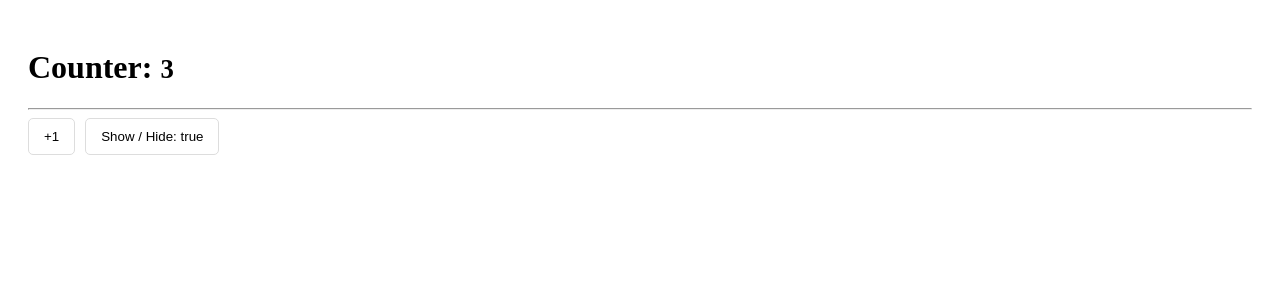
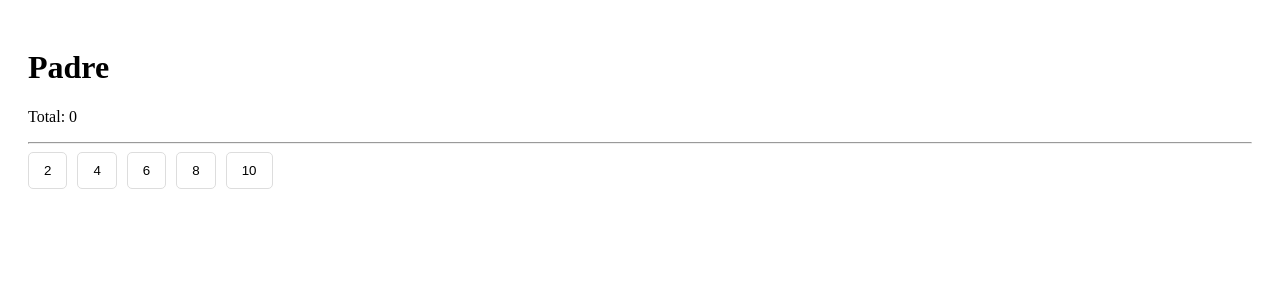
Before and after one commit to vrmedina/r_HooksApp, a React app: page / in a window 1280 px wide. Shown: the top 300 px of the page. Built offline with nearby package versions, Linux system fonts and the light colour scheme; the HTML template or start-up script is replaced by a standard one.

Commit message:
end of section general hooks

```diff
--- /dev/null
+++ b/src/06-memos/CallbackHook.jsx
@@ -0,0 +1,24 @@
+import { useCallback, useState } from "react";
+import { ShowIncrement } from "./ShowIncrement";
+
+export const CallbackHook = () => {
+  const [counter, setCounter] = useState(10);
+
+  // useCallback soluciona ese problema, esta funcion ocupa el mismo espacio en memoria siempre
+  const incrementFather = useCallback((value = 1) => {
+    setCounter((c) => c + value);
+  }, []);
+
+  // Apunta a distintos espacios de memoria cada vez que se redibuja el componente
+  //   const incrementFather = () => {
+  //     setCounter(counter + 1);
+  //   }
+
+  return (
+    <>
+      <h1>useCallback Hook: {counter}</h1>
+      <hr />
+      <ShowIncrement increment={incrementFather} />
+    </>
+  );
+};
--- a/src/06-memos/MemoHook.jsx
+++ b/src/06-memos/MemoHook.jsx
@@ -1,15 +1,25 @@
-import { useState } from "react";
+import { useMemo, useState } from "react";
 import { useCounter } from "../05-useLayoutEffect/hooks/useCounter";
 
+const heavyFunction = ( n = 100 ) => {
+  for (let i = 0; i < n; i++) {
+    console.log("Ahi vamos! ...");
+  }
+  return `${n} iteraciones...`
+}
+
 export const MemoHook = () => {
-  const { counter, increment } = useCounter(3);
+  const { counter, increment } = useCounter(4000);
   const [show, setShow] = useState(true);
+  const memorizedValue = useMemo(() => heavyFunction(counter), [counter])
+
   return (
     <>
       <h1>
         Counter: <small>{counter}</small>
       </h1>
       <hr />
+      <h4>{ memorizedValue }</h4>
       <button onClick={() => increment()} className="btn btn-primary">
         +1
       </button>
--- /dev/null
+++ b/src/07-tarea-memo/Hijo.jsx
@@ -0,0 +1,14 @@
+import React from "react";
+
+export const Hijo = React.memo(({ numero, incrementar }) => {
+  console.log("  Me volví a generar :(  ");
+
+  return (
+    <button
+      className="btn btn-primary mr-3"
+      onClick={() => incrementar(numero)}
+    >
+      {numero}
+    </button>
+  );
+});
--- /dev/null
+++ b/src/07-tarea-memo/Padre.jsx
@@ -0,0 +1,29 @@
+import { Hijo } from "./Hijo";
+import { useCallback, useState } from "react";
+
+export const Padre = () => {
+  const numeros = [2, 4, 6, 8, 10];
+  const [valor, setValor] = useState(0);
+
+  const incrementar = useCallback((num = 1) => {
+    setValor((prevValue) => prevValue + num);
+  }, []);
+
+//   const incrementar = (num) => {
+//     setValor(valor + num);
+//   };
+
+  return (
+    <div>
+      <h1>Padre</h1>
+      <p> Total: {valor} </p>
+
+      <hr />
+
+      {numeros.map((n) => (
+        <Hijo key={n} numero={n} incrementar={incrementar} />
+      ))}
+      {/* <Hijo /> */}
+    </div>
+  );
+};
--- a/src/main.jsx
+++ b/src/main.jsx
@@ -8,12 +8,14 @@ import ReactDOM from 'react-dom/client'
 // import { FocusScreen } from './04-useRef/FocusScreen';
 // import { Layout } from './05-useLayoutEffect/Layout';
 // import { Memorize } from './06-memos/Memorize';
-import { MemoHook } from './06-memos/MemoHook';
+// import { MemoHook } from './06-memos/MemoHook';
+// import { CallbackHook } from './06-memos/CallbackHook';
+import { Padre } from './07-tarea-memo/Padre';
 
 import './index.css'
 
 ReactDOM.createRoot(document.getElementById('root')).render(
-  <MemoHook />
+  <Padre />
 );
 
 {/* <HooksApp /> */}
@@ -25,3 +27,5 @@ ReactDOM.createRoot(document.getElementById('root')).render(
 {/* <FocusScreen /> */}
 {/* <Layout /> */}
 {/* <Memorize /> */}
+{/* <MemoHook /> */}
+{/* <CallbackHook /> */}
```
Also changed, not shown: src/06-memos/ShowIncrement.jsx (added, +10 -0 lines).
